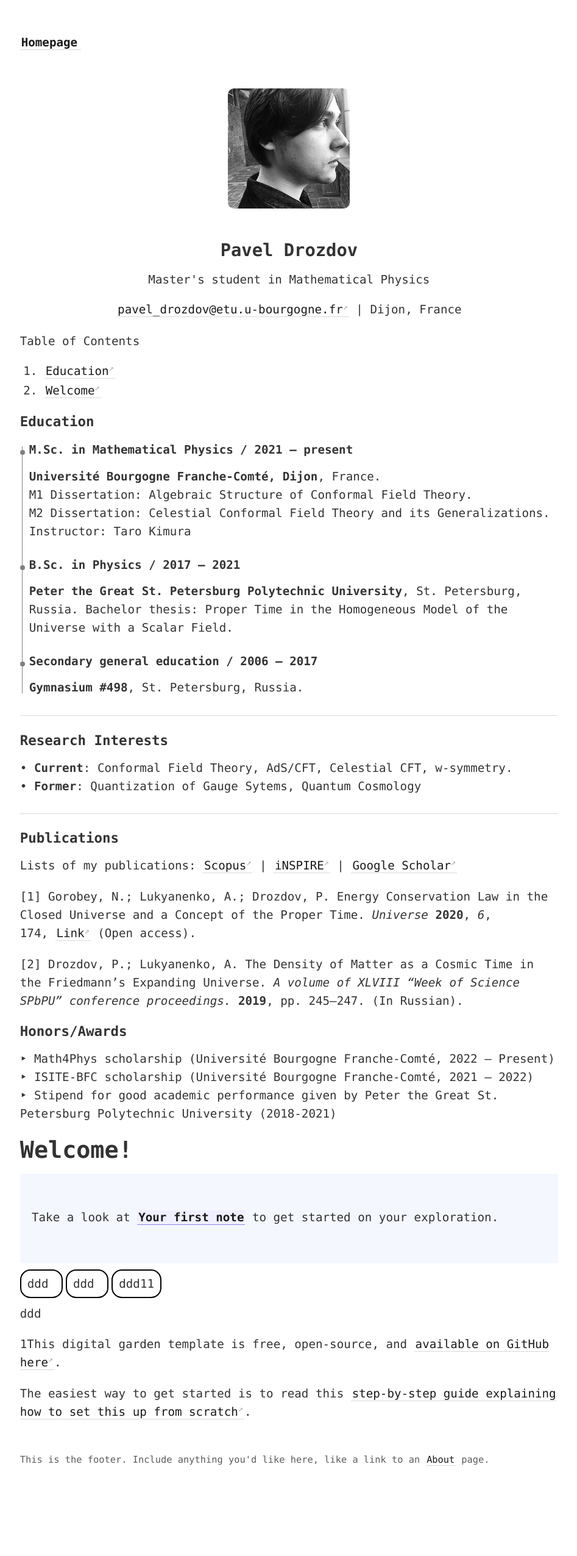
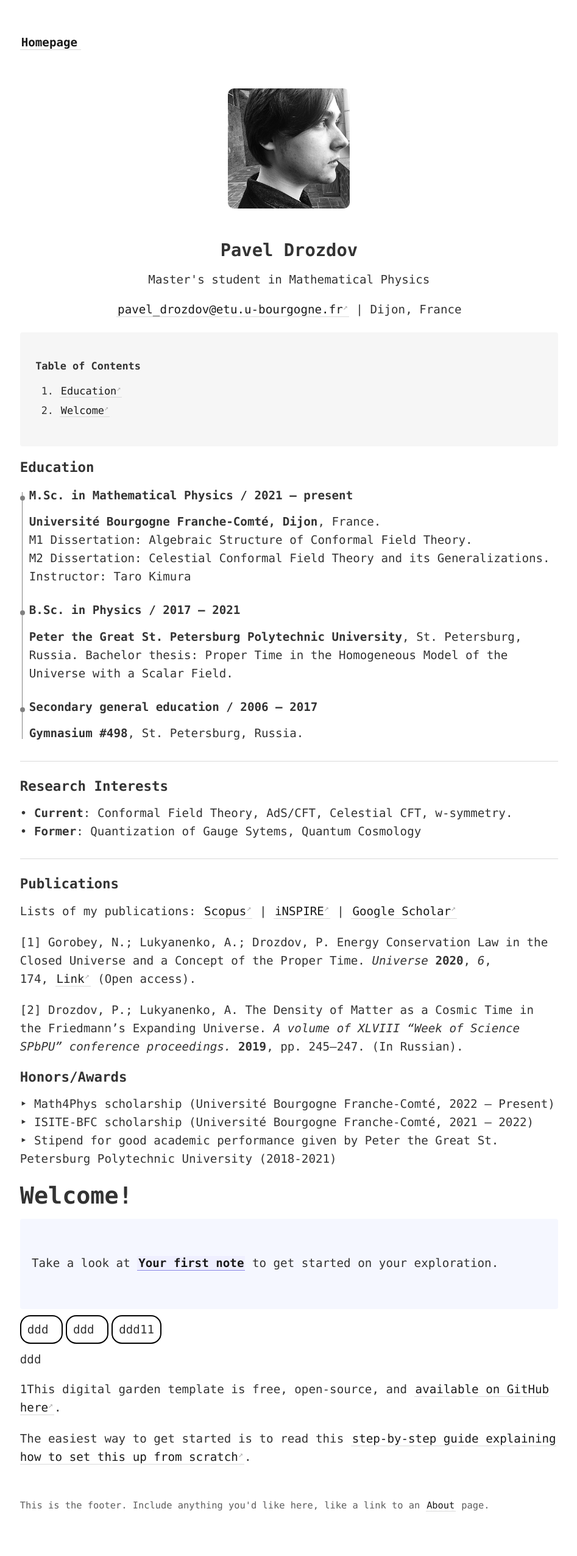
Before and after one commit to senseofeternity/drozdov, a Jekyll site: the page built from _pages/index.md, in a window 1280 px wide. Shown: the whole page at 61% size, without its empty margins (44-991 px from the left). Built offline with Jekyll 4.4.1, drawn with Linux system fonts in a browser that asks for light colours; before the commit the page ends 2478 px from its top, so only the background shows below that.

```diff
--- a/_pages/index.md
+++ b/_pages/index.md
@@ -13,9 +13,9 @@ permalink: /
 </center>
 </p>
 
-Table of Contents
-1. [Education](###Education)
-2. [Welcome](#Welcome!)
+> #### Table of Contents
+> 1. [Education](###Education)
+> 2. [Welcome](#Welcome!)
 
 ### Education
 - #### M.Sc. in Mathematical Physics / 2021 – present
```
